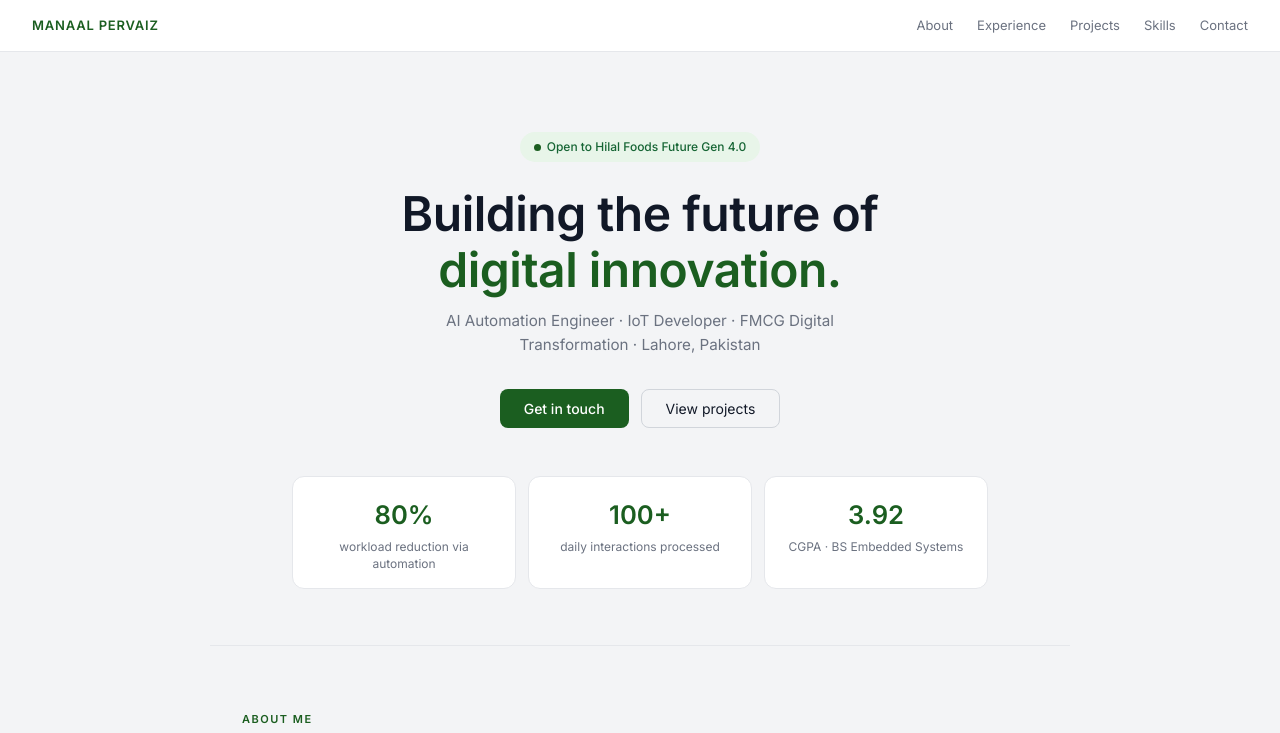
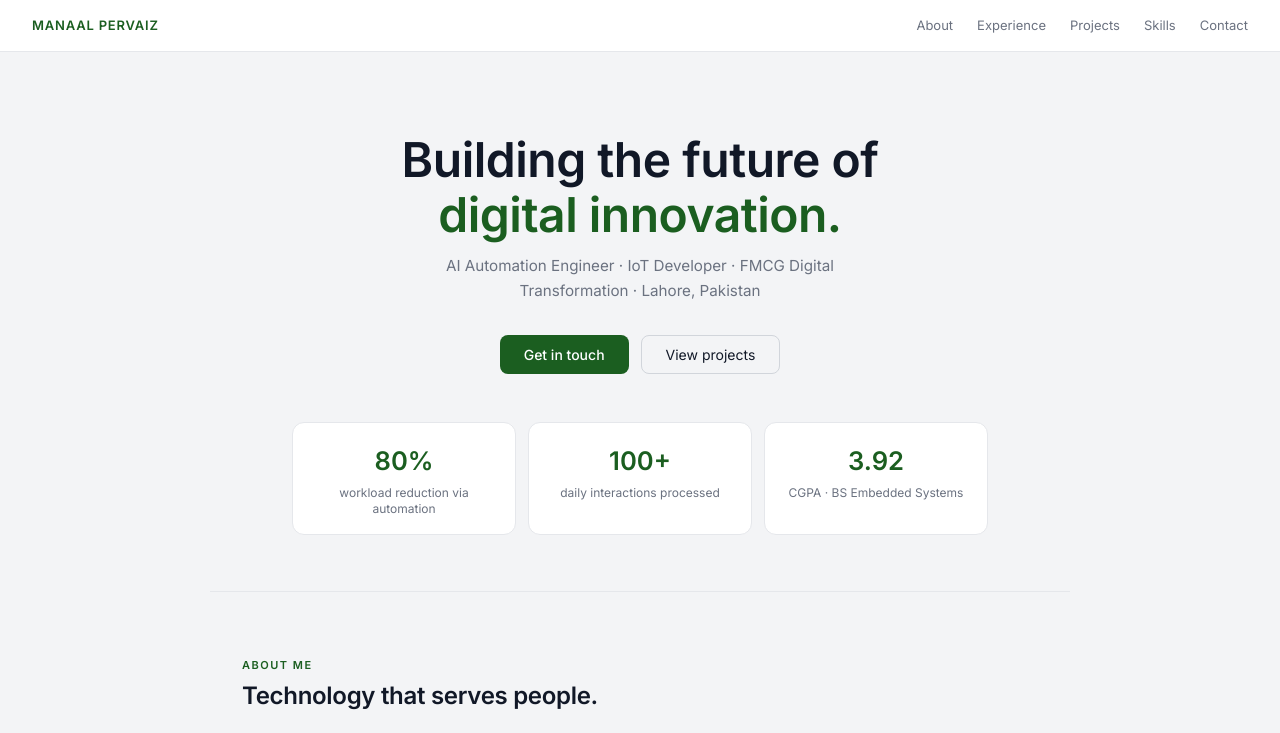
Before and after one commit to manaal6/manaal-pervaiz-portflio, a plain HTML site: page index.html in a window 1280 px wide. Shown: the top 733 px of the page. Drawn offline with Linux system fonts and the light colour scheme.

Commit message:
Update index.html

```diff
--- a/index.html
+++ b/index.html
@@ -164,7 +164,7 @@ footer{text-align:center;padding:2rem;font-size:12px;color:var(--t3);border-top:
 </nav>
 
 <div id="hero">
-  <div class="badge"><span class="badge-dot"></span>Open to Hilal Foods Future Gen 4.0</div>
+
   <h1 class="hero-name">Building the future of<br><span>digital innovation.</span></h1>
   <p class="hero-tag">AI Automation Engineer · IoT Developer · FMCG Digital Transformation · Lahore, Pakistan</p>
   <div class="hero-btns">
```
